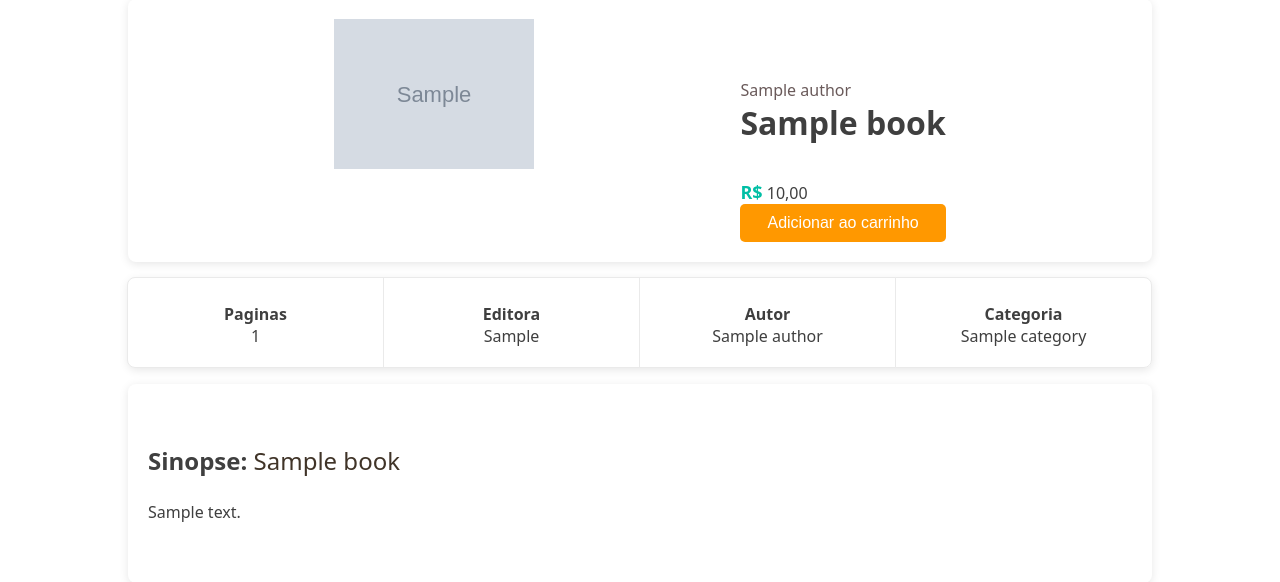
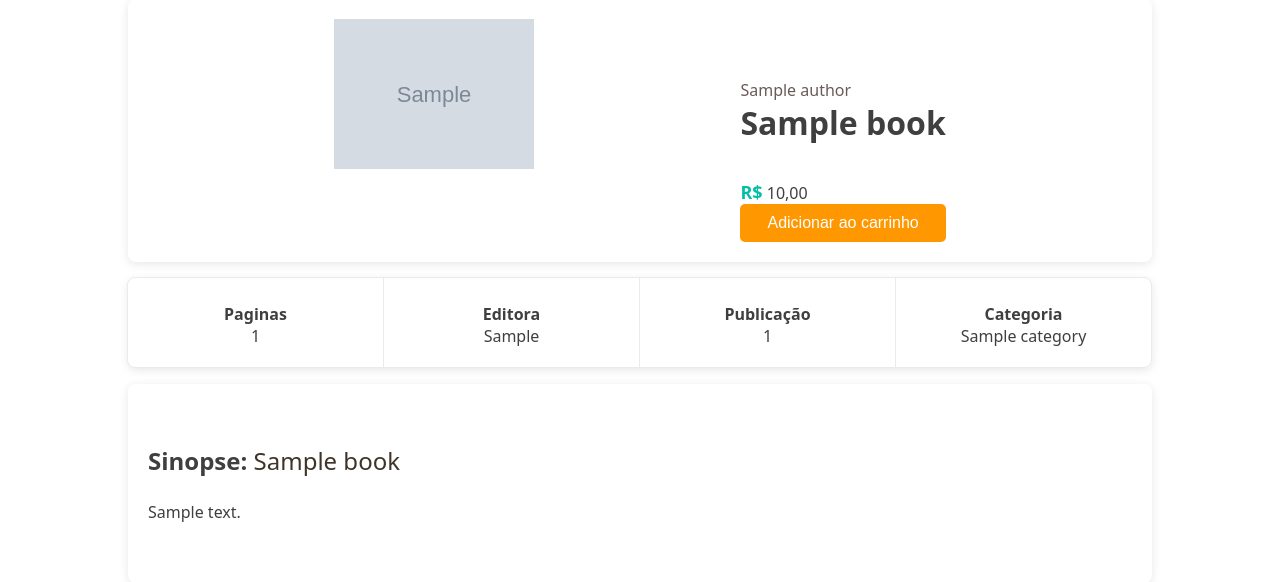
Before and after one commit to sezimarjr/livraria_online, a Django app: page /book/1/ in a window 1280 px wide. Shown: the part 152-734 px from the top of the page. Run offline with Django 5.2, Linux system fonts and the light colour scheme; tables that the repository leaves empty hold one stand-in row (values such as "Sample post"); grey boxes marked "Sample" are stand-in pictures.

Commit message:
correção na descrição do livro e  adicionando data de publicação

```diff
--- a/base_static/global/css/styles.css
+++ b/base_static/global/css/styles.css
@@ -276,6 +276,10 @@ body {
 .book-sinopse h2{
   margin-bottom: 24px;
 }
+
+.book-sinopse p{
+  text-align: justify;
+}
 .title-sinopse{
   font-weight: 400;
   color: rgb(64, 52, 40);
--- a/livraria/templates/livraria/book.html
+++ b/livraria/templates/livraria/book.html
@@ -34,8 +34,8 @@
     </div>
     <div class="detailed-description--item">
       <div>
-        <b>Autor</b>
-        <p>{{single_book.author}}</p>
+        <b>Publicação</b>
+        <p>{{single_book.publish_date}}</p>
       </div>
     </div>
     <div class="detailed-description--item">
```
